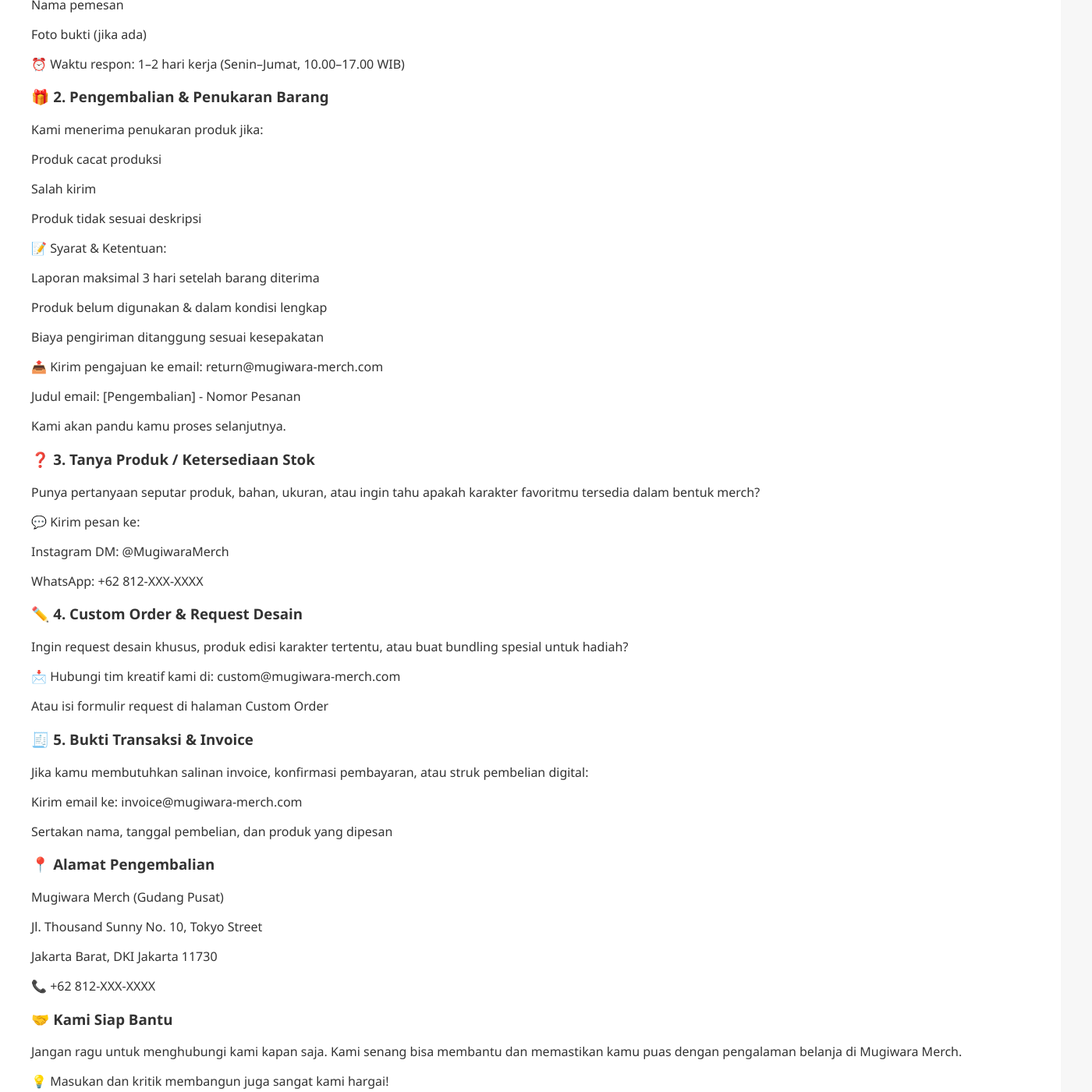
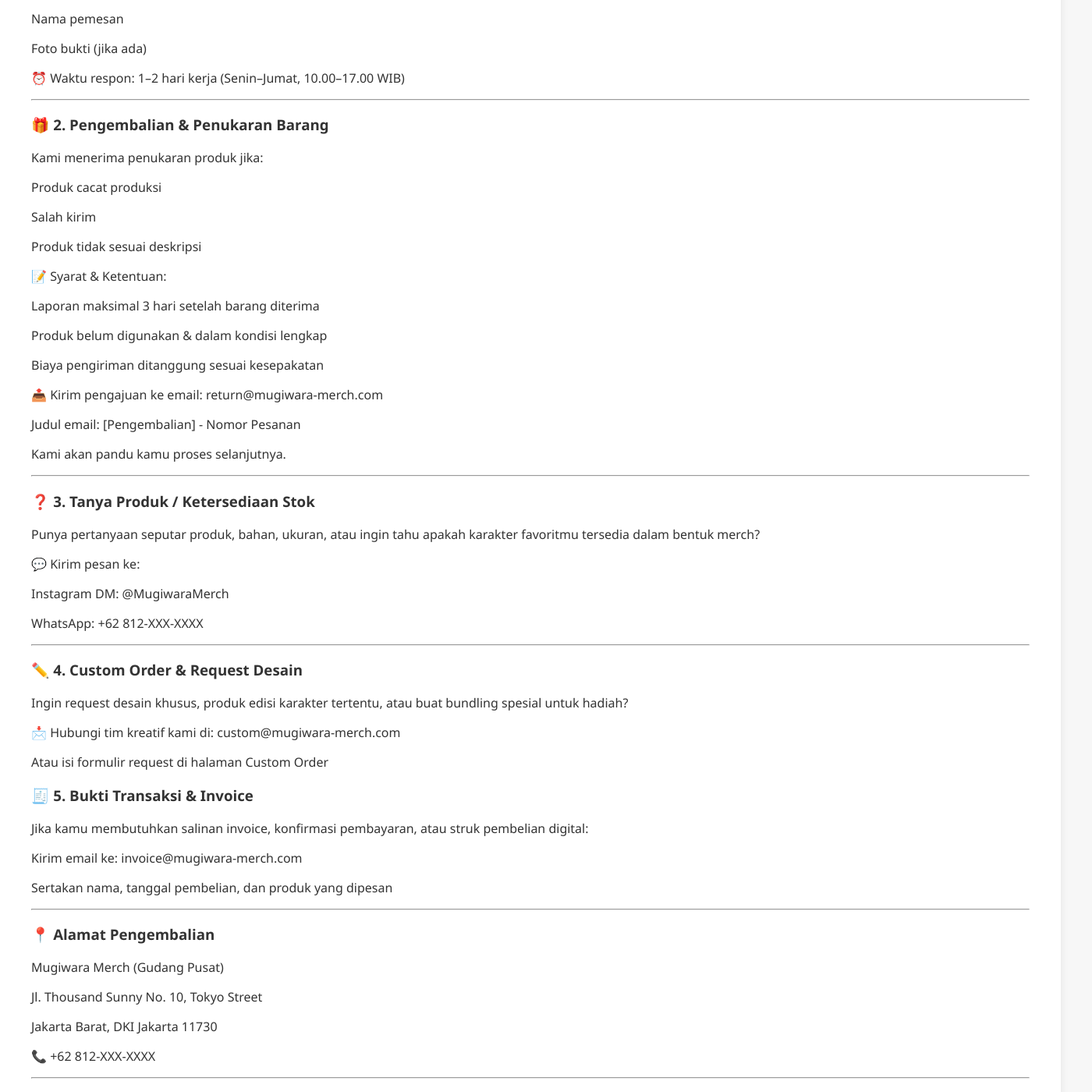
Before and after one commit to Ingrid1130/mugiwara-merch, a plain HTML site: page sc.html in a window 1280 px wide. Shown: the part 1131-2531 px from the top of the page at 78% size, 1400 px wide, since content can reach past the window. Drawn offline with Linux system fonts and the light colour scheme.

Commit message:
Update sc.html

```diff
--- a/sc.html
+++ b/sc.html
@@ -41,7 +41,7 @@ untuk membuka halaman yang berbeda Semua link diatas adalah internal link
 <p>Kami selalu berusaha memberikan pengalaman belanja terbaik untuk setiap nakama. Tapi kami juga paham, kadang ada kendala, pertanyaan, atau hal yang ingin kamu konsultasikan.</p>
 
 <p>Tenang, kami siap bantu kamu kapan pun dibutuhkan!</p>
-<p>Silakan cek panduan di bawah ini untuk mendapatkan layanan sesuai kebutuhanmu.</p>
+<p>Silakan cek panduan di bawah ini untuk mendapatkan layanan sesuai kebutuhanmu.</p><hr>
 
 <h3>📦 1. Status & Kendala Pesanan</h3>
 <p>Untuk mengecek status pesanan, keterlambatan pengiriman, atau kendala lainnya seperti:</p>
@@ -68,7 +68,7 @@ untuk membuka halaman yang berbeda Semua link diatas adalah internal link
 <p>
 Foto bukti (jika ada)</p>
 
-<p>⏰ Waktu respon: 1–2 hari kerja (Senin–Jumat, 10.00–17.00 WIB)</p>
+<p>⏰ Waktu respon: 1–2 hari kerja (Senin–Jumat, 10.00–17.00 WIB)</p><hr>
 
 <p><h3>🎁 2. Pengembalian & Penukaran Barang</h3></h3>
 
@@ -91,7 +91,7 @@ Foto bukti (jika ada)</p>
 <p>📤 Kirim pengajuan ke email: return@mugiwara-merch.com</p>
 
 <p>Judul email: [Pengembalian] - Nomor Pesanan</p>
-<p>Kami akan pandu kamu proses selanjutnya.</p>
+<p>Kami akan pandu kamu proses selanjutnya.</p><hr>
 
 <h3>❓ 3. Tanya Produk / Ketersediaan Stok</h3>
 
@@ -101,7 +101,7 @@ Foto bukti (jika ada)</p>
 
 <p>Instagram DM: @MugiwaraMerch</p>
 
-<p>WhatsApp: +62 812-XXX-XXXX</p>
+<p>WhatsApp: +62 812-XXX-XXXX</p><hr>
 
 <h3>✏️ 4. Custom Order & Request Desain</h3>
 
@@ -117,14 +117,14 @@ Foto bukti (jika ada)</p>
 
 <p>Kirim email ke: invoice@mugiwara-merch.com</p>
 
-<p>Sertakan nama, tanggal pembelian, dan produk yang dipesan</p>
+<p>Sertakan nama, tanggal pembelian, dan produk yang dipesan</p><hr>
 
 <h3>📍 Alamat Pengembalian</h3>
 
 <p>Mugiwara Merch (Gudang Pusat)</p>
 <p>Jl. Thousand Sunny No. 10, Tokyo Street</p>
 <p>Jakarta Barat, DKI Jakarta 11730</p>
-<p>📞 +62 812-XXX-XXXX</p>
+<p>📞 +62 812-XXX-XXXX</p><hr><article>
 
 <h3>🤝 Kami Siap Bantu</h3>
 
```
